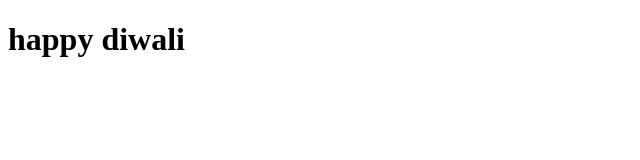
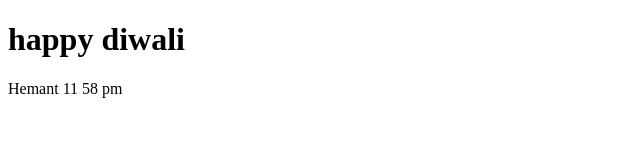
Before and after one commit to abhijeetsingh79/demo, a plain HTML site: page index.html in a window 1280 px wide. Shown: the whole page, without its empty margins (0-640 px from the left). Drawn offline with Linux system fonts and the light colour scheme.

Commit message:
new change by hemant 11:58pm

```diff
--- a/index.html
+++ b/index.html
@@ -7,5 +7,6 @@
 </head>
 <body>
     <h1>happy diwali</h1>
+    <p>Hemant 11 58 pm</p>
 </body>
 </html>
```
